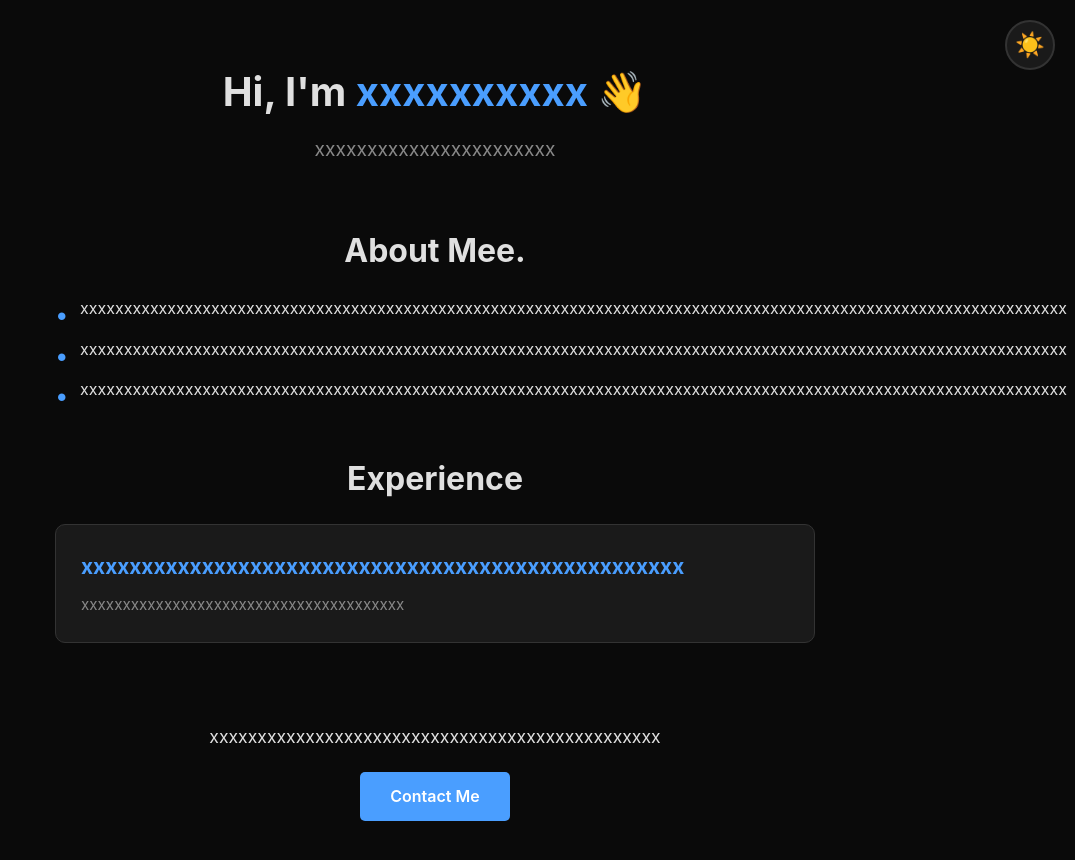
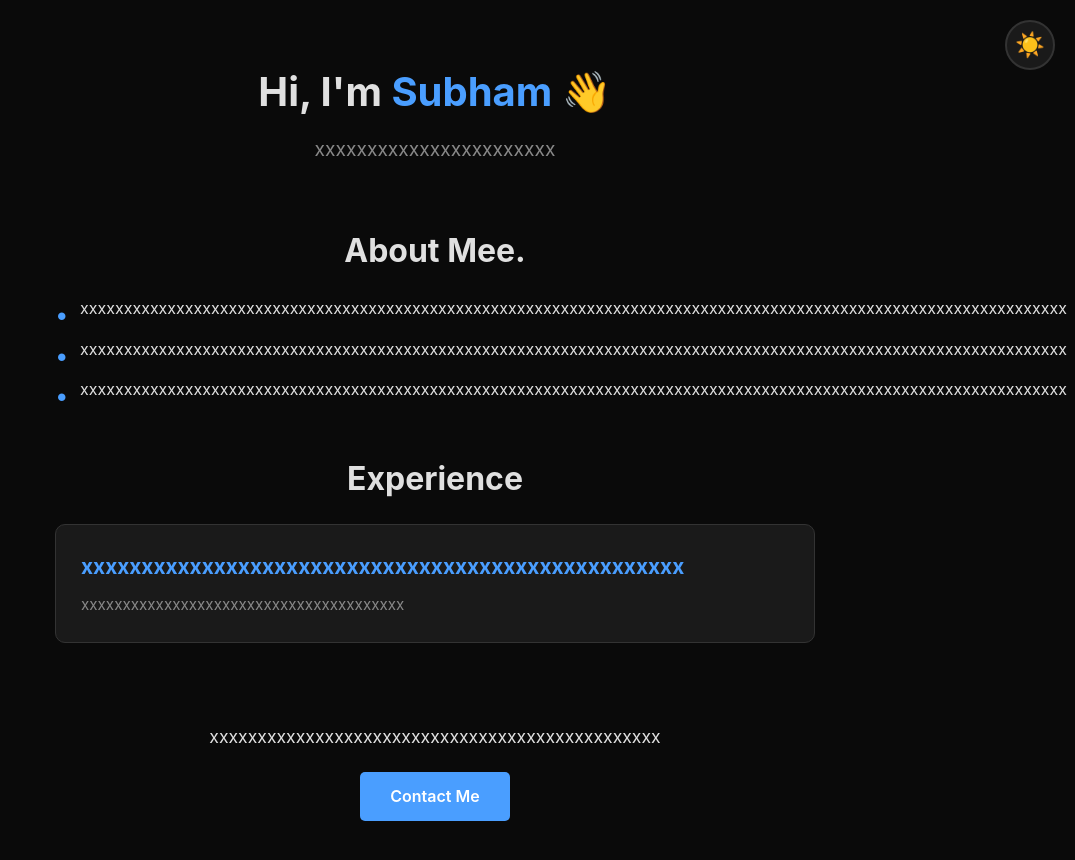
Before and after one commit to subhamsharrma/Portfolio, a plain HTML site: page index.html in a window 1280 px wide. Shown: the whole page, without its empty margins (205-1280 px from the left). Drawn offline with Linux system fonts and the light colour scheme.

Commit message:
name added

```diff
--- a/index.html
+++ b/index.html
@@ -11,7 +11,7 @@
 
     <div class="container">
         <header>
-            <h1>Hi, I'm <span class="highlight">xxxxxxxxxx</span> 👋</h1>
+            <h1>Hi, I'm <span class="highlight">Subham</span> 👋</h1>
             <p class="subtitle">xxxxxxxxxxxxxxxxxxxxxxx</p>
         </header>
 
```
